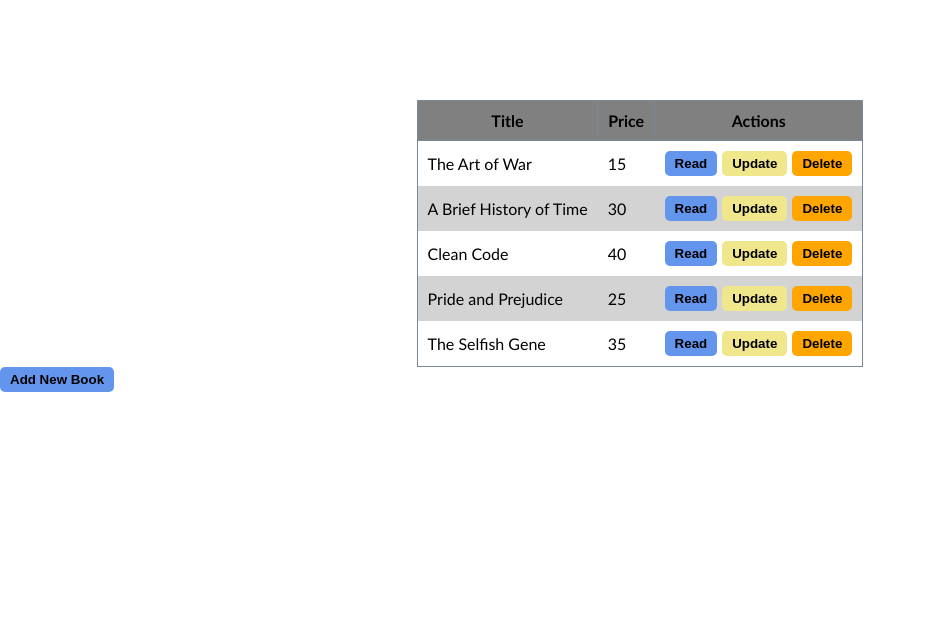
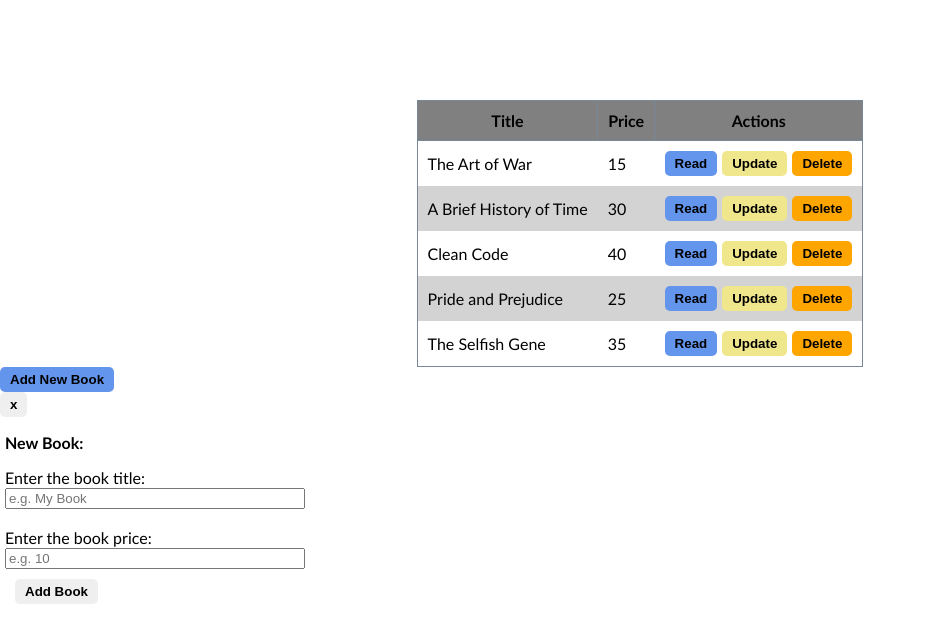
Before and after one commit to yaelmtzk/book-shop, a plain HTML site: page index.html in a window 1280 px wide. Shown: the whole page, without its empty margins (0-926 px from the left). Drawn offline with Linux system fonts and the light colour scheme.

Commit message:
Create backdrop for adding a book with onsubmit=onAddBook()

```diff
--- a/index.html
+++ b/index.html
@@ -25,6 +25,24 @@
             </section>
         </aside>
     </section>
+</div>
+
+    <div class="backdrop add-book-bdrop">
+        <section class="modal">
+            <button onclick="closeModal(event,'add-book-bdrop')"
+            class="btn-close">x</button>
+                <form onsubmit="onAddBook(event, 'add-book-bdrop')" class="add-form">
+                    <p><strong>New Book:</strong></p>
+                    <label>Enter the book title:</label><br>
+                    <input type="text" name="title" placeholder="e.g. My Book"/><br><br>
+
+                    <label>Enter the book price:</label><br>
+                    <input type="number" name="price" min = "1" placeholder="e.g. 10"/><br>
+
+                    <button class="confirm-add-btn">Add Book</button>
+                </form>
+        </section>
+    </div>
 
     <script src="js/book.controller.js"></script>
     <script src="js/book.service.js"></script>
```
